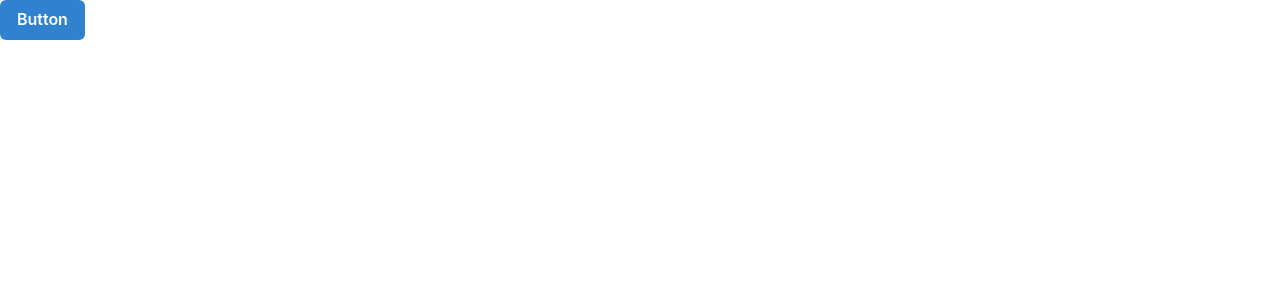
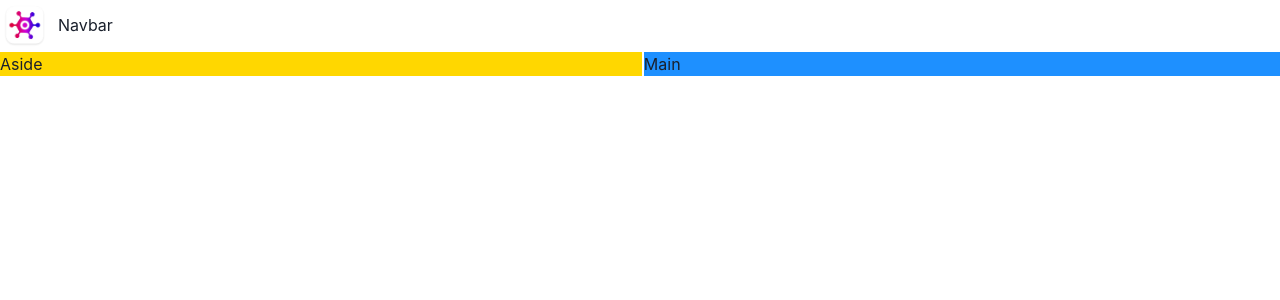
Before and after one commit to lehaiwam/mosh-game-hub, a React (Vite) app: page / in a window 1280 px wide. Shown: the top 300 px of the page. Built offline with nearby package versions, Linux system fonts and the light colour scheme.

Commit message:
Build a navbar component

```diff
--- a/src/App.tsx
+++ b/src/App.tsx
@@ -1,9 +1,24 @@
-import { Button, ButtonGroup } from '@chakra-ui/react'
+import { Grid, GridItem, Show } from '@chakra-ui/react';
+import Navbar from './components/Navbar';
 
 function App() {
 
   return (
-    <Button colorScheme='blue'>Button</Button>
+    <Grid
+        templateAreas={{
+          base:'"nav" "main"',
+          lg: '"nav nav" "aside main"'
+        }}
+        gap={0.5}
+    >
+      <GridItem area={"nav"} >
+        <Navbar />
+      </GridItem>
+      <Show above="lg">
+        <GridItem area={"aside"}  bg="gold">Aside</GridItem>
+      </Show>
+      <GridItem area={"main"}  bg="dodgerblue">Main</GridItem>
+    </Grid>
   )
 
 }
--- /dev/null
+++ b/src/components/Navbar.tsx
@@ -0,0 +1,13 @@
+import { HStack, Image, Text } from '@chakra-ui/react'
+import logo from '../assets/logo.webp';
+
+const Navbar = () => {
+  return (
+    <HStack>
+        <Image src={logo} boxSize={50}/>
+        <Text>Navbar</Text>
+    </HStack>
+  )
+}
+
+export default Navbar
--- a/src/index.css
+++ b/src/index.css
@@ -23,7 +23,7 @@
 a:hover {
   color: #535bf2;
 }
-*/
+
 
 body {
   margin: 0;
@@ -69,3 +69,4 @@
     background-color: #f9f9f9;
   }
 }
+  */
--- a/src/main.tsx
+++ b/src/main.tsx
@@ -4,7 +4,7 @@
 import { ChakraProvider } from '@chakra-ui/react';
 
 import App from './App';
-import './index.css';
+// import './index.css';
 
 ReactDOM.createRoot(document.getElementById('root') as HTMLElement).render(
   <React.StrictMode>
```
Also changed, not shown: src/assets/logo.webp (added).
